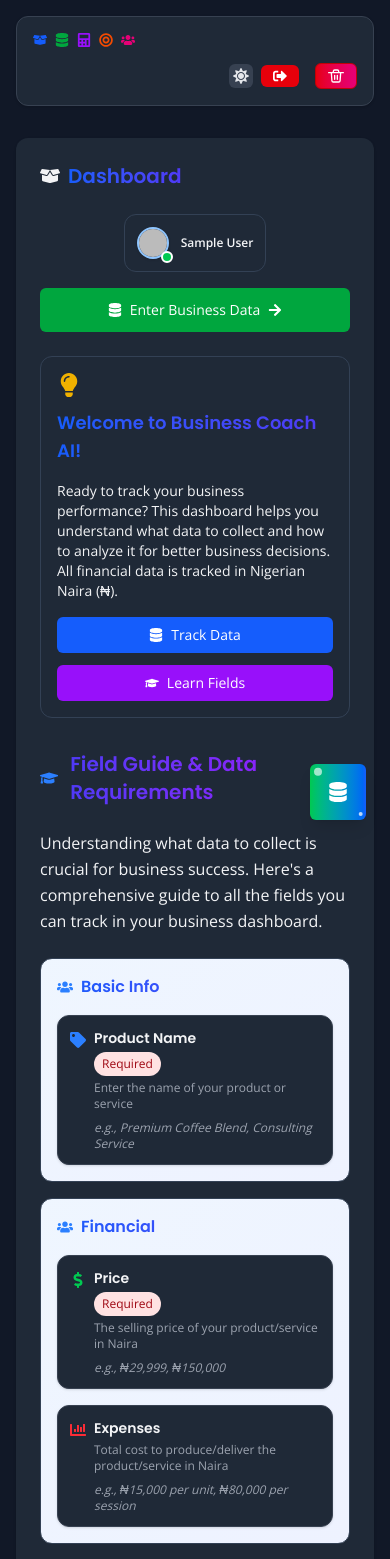
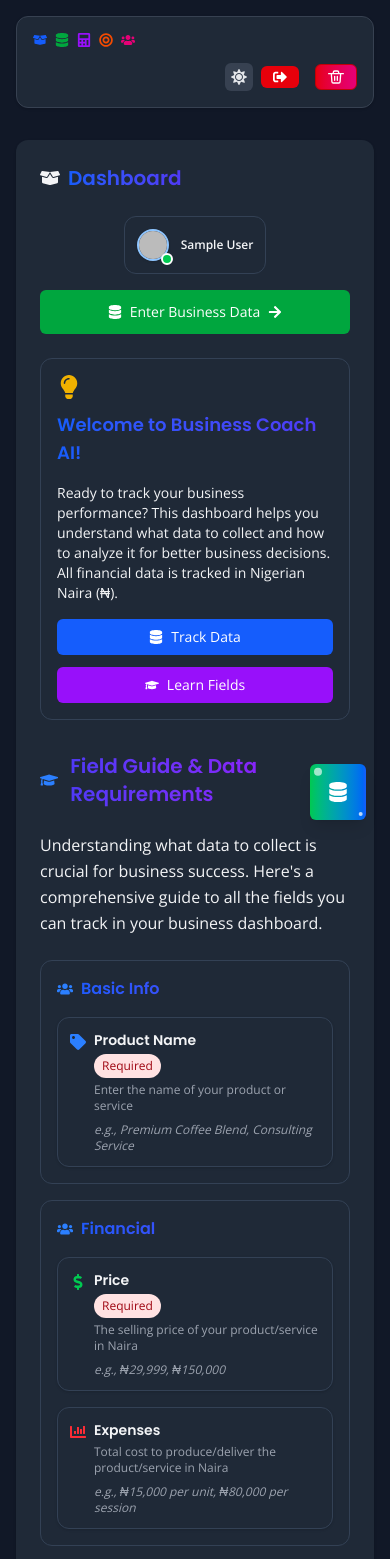
Before and after one commit to khalipha010/bizcoach-ai, a React (Vite) app: page /dashboard in a window 390 px wide. Shown: the top 1559 px of the page. Built offline with nearby package versions, Linux system fonts and the light colour scheme; no server answers; sample sign-in values are in the browser's storage.

Commit message:
Fix: Card and quick action backgrounds/borders use CSS variables for theme consistency (Deepseek suggestion). ThemeToggle ensures dark class toggling. Mobile and desktop cards now match in dark mode.

```diff
--- a/src/components/Dashboard.jsx
+++ b/src/components/Dashboard.jsx
@@ -331,7 +331,7 @@ function Dashboard() {
 
           <div className="grid grid-cols-1 sm:grid-cols-2 lg:grid-cols-3 gap-4 sm:gap-6">
             {categories.map(category => (
-              <div key={category} className="bg-gradient-to-br from-blue-50 to-indigo-50 dark:from-blue-900/20 dark:to-indigo-900/20 rounded-xl p-4 sm:p-6 border border-[var(--card-border)]">
+              <div key={category} className="bg-[var(--card-bg)] rounded-xl p-4 sm:p-6 border border-[var(--card-border)]">
                 <h3 className="text-base sm:text-lg font-semibold mb-4 flex items-center gap-2 bg-gradient-to-r from-blue-600 to-indigo-600 bg-clip-text text-transparent">
                   <FaUsers className="text-blue-500" />
                   {category}
@@ -342,7 +342,7 @@ function Dashboard() {
                     .map(field => (
                       <motion.div
                         key={field.field}
-                        className="bg-[var(--secondary-bg)] rounded-lg p-3 sm:p-4 shadow-sm border border-[var(--border)] hover:shadow-md transition-shadow relative overflow-hidden"
+                        className="bg-[var(--card-bg)] rounded-lg p-3 sm:p-4 shadow-sm border border-[var(--card-border)] hover:shadow-md transition-shadow relative overflow-hidden"
                         whileHover={{
                           scale: 1.02,
                           y: -2,
@@ -421,7 +421,7 @@ function Dashboard() {
           <div className="grid grid-cols-1 sm:grid-cols-2 lg:grid-cols-3 gap-4">
             <motion.button
               onClick={() => navigate('/business-data')}
-              className="bg-gradient-to-r from-green-500 to-green-600 text-white p-4 sm:p-6 rounded-xl hover:from-green-600 hover:to-green-700 transition-all duration-200 flex items-center gap-3 relative overflow-hidden"
+              className="bg-[var(--card-bg)] border border-[var(--card-border)] text-white p-4 sm:p-6 rounded-xl hover:shadow-md transition-all duration-200 flex items-center gap-3 relative overflow-hidden"
               whileHover={{
                 scale: 1.05,
                 y: -5,
@@ -460,7 +460,7 @@ function Dashboard() {
             </motion.button>
             <motion.button
               onClick={() => navigate('/business-data')}
-              className="bg-gradient-to-r from-blue-500 to-blue-600 text-white p-4 sm:p-6 rounded-xl hover:from-blue-600 hover:to-blue-700 transition-all duration-200 flex items-center gap-3 relative overflow-hidden"
+              className="bg-[var(--card-bg)] border border-[var(--card-border)] text-white p-4 sm:p-6 rounded-xl hover:shadow-md transition-all duration-200 flex items-center gap-3 relative overflow-hidden"
               whileHover={{
                 scale: 1.05,
                 y: -5,
@@ -499,7 +499,7 @@ function Dashboard() {
             </motion.button>
             <motion.button
               onClick={() => navigate('/profit-loss')}
-              className="bg-gradient-to-r from-purple-500 to-pink-600 text-white p-4 sm:p-6 rounded-xl hover:from-purple-600 hover:to-pink-700 transition-all duration-200 flex items-center gap-3 relative overflow-hidden"
+              className="bg-[var(--card-bg)] border border-[var(--card-border)] text-white p-4 sm:p-6 rounded-xl hover:shadow-md transition-all duration-200 flex items-center gap-3 relative overflow-hidden"
               whileHover={{
                 scale: 1.05,
                 y: -5,
@@ -538,7 +538,7 @@ function Dashboard() {
             </motion.button>
             <motion.button
               onClick={() => navigate('/goals')}
-              className="bg-gradient-to-r from-orange-500 to-red-600 text-white p-4 sm:p-6 rounded-xl hover:from-orange-600 hover:to-red-700 transition-all duration-200 flex items-center gap-3 relative overflow-hidden"
+              className="bg-[var(--card-bg)] border border-[var(--card-border)] text-white p-4 sm:p-6 rounded-xl hover:shadow-md transition-all duration-200 flex items-center gap-3 relative overflow-hidden"
               whileHover={{
                 scale: 1.05,
                 y: -5,
--- a/src/components/ThemeToggle.jsx
+++ b/src/components/ThemeToggle.jsx
@@ -3,13 +3,18 @@ import ThemeContext from '../context/ThemeContext';
 
 import { FaSun, FaMoon } from 'react-icons/fa';
 
+import { useEffect } from 'react';
 function ThemeToggle({ mobile = false }) {
   const { theme, toggleTheme } = useContext(ThemeContext);
+
+  useEffect(() => {
+    document.documentElement.classList.toggle('dark', theme === 'dark');
+  }, [theme]);
 
   return (
     <button
       onClick={toggleTheme}
-      className={`${mobile ? 'p-2' : 'p-1'} rounded-full bg-[var(--toggle-bg)] text-[var(--toggle-icon)] hover:bg-[var(--toggle-hover)] transition-colors`}
+      className={`${mobile ? 'p-2' : 'p-1.5'} rounded-full bg-[var(--toggle-bg)] text-[var(--toggle-icon)] hover:bg-[var(--toggle-hover)] transition-colors`}
       aria-label={`Switch to ${theme === 'dark' ? 'light' : 'dark'} mode`}
     >
       {theme === 'dark' ? (
--- a/src/index.css
+++ b/src/index.css
@@ -2,6 +2,10 @@
 @import 'tailwindcss';
 
 :root {
+  /* ... (keep your existing light theme variables) */
+  --card-bg: #ffffff;
+  --card-border: #e2e8f0;
+
   --primary-bg: #ffffff;
   --secondary-bg: #f3f4f6;
   --card-bg: #ffffff;
@@ -26,6 +30,11 @@
 }
 
 .dark {
+  /* ... (keep your existing dark theme variables) */
+  --card-bg: #1f2937;
+  --card-border: #374151;
+  --card-gradient: linear-gradient(135deg, #232946 80%, #1e293b 100%);
+
   --primary-bg: #111827;
   --secondary-bg: #1f2937;
   --card-bg: #1f2937;
```
